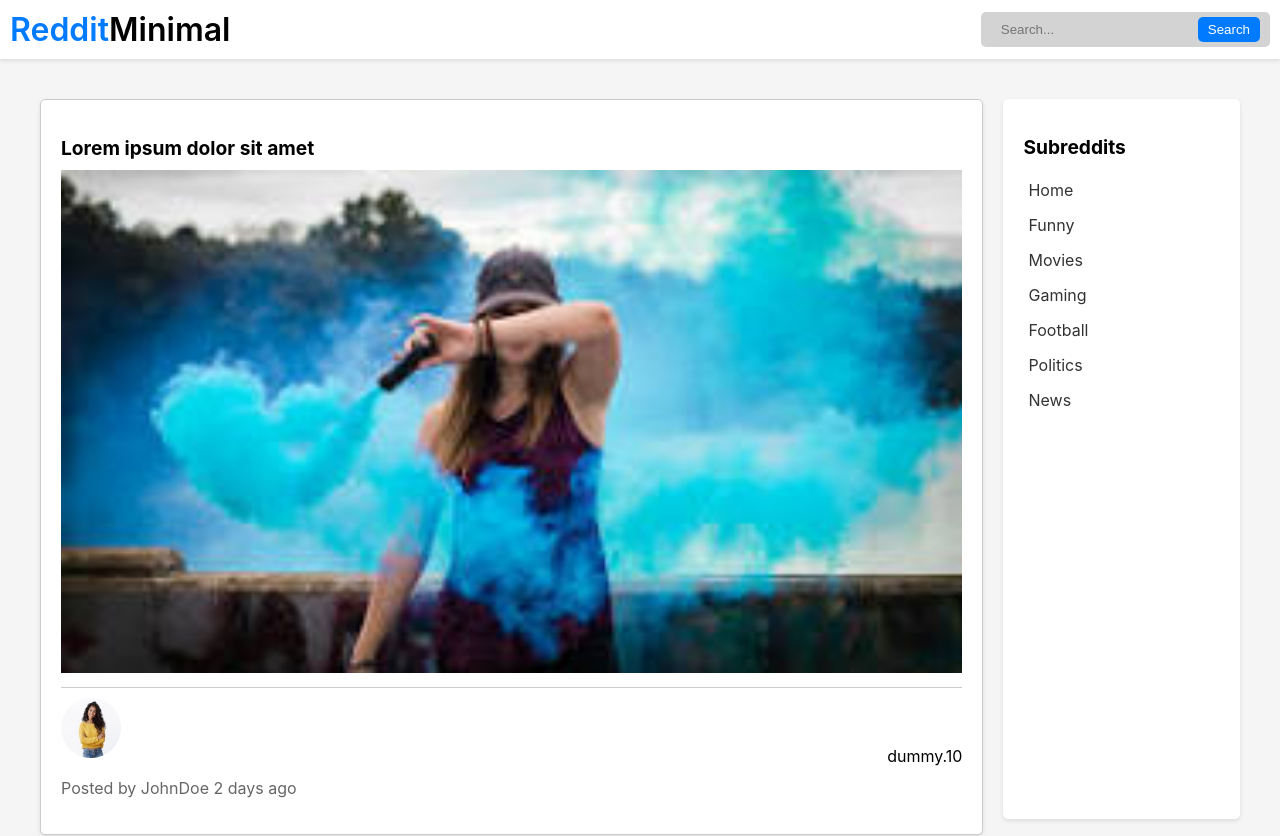
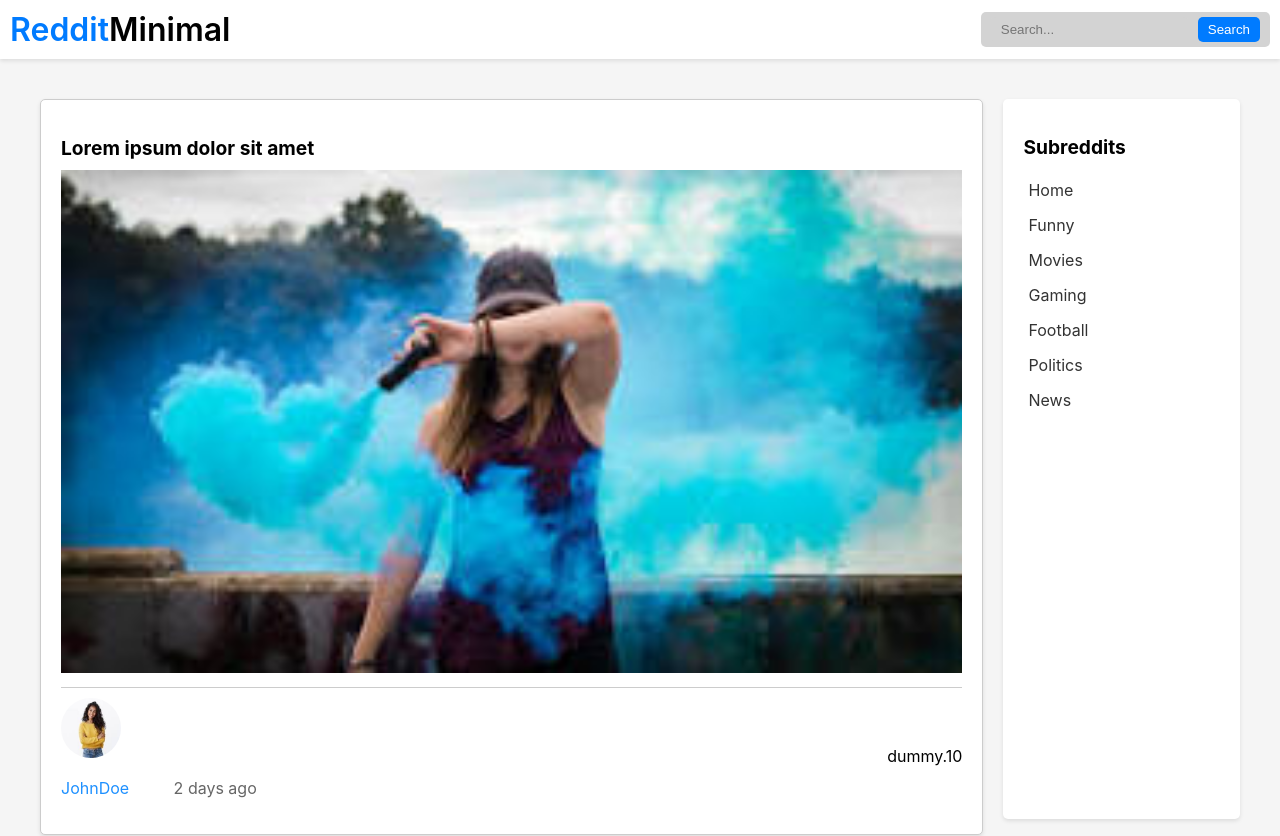
Before and after one commit to Sonickmumba/reddit-minimal, a React (Create React App) app: page / in a window 1280 px wide. Shown: the top 836 px of the page. Built offline with nearby package versions, Linux system fonts and the light colour scheme.

Commit message:
Add color to the name of the post

```diff
--- a/src/features/reddit/Reddit.module.css
+++ b/src/features/reddit/Reddit.module.css
@@ -39,6 +39,7 @@
 .user-info {
   display: flex;
   align-items: center;
+  justify-content: center;
 }
 
 .userPic {
@@ -52,6 +53,11 @@
   color: #666;
 }
 
+.namePostby {
+  color:dodgerblue;
+  margin-right: 40px;
+}
+
 .messages {
   display: flex;
   align-items: center;
--- a/src/features/reddit/reddit.js
+++ b/src/features/reddit/reddit.js
@@ -10,20 +10,18 @@ const Reddit = () => (
         {' '}
         <h2 className={styles.title}>{dummy.title}</h2>
         {dummy.imageSrc && (
-          <img src={dummy.imageSrc} alt="Reddit post" className={styles.image} />
+          <img
+            src={dummy.imageSrc}
+            alt="Reddit post"
+            className={styles.image}
+          />
         )}
         <div className={styles.line} />
         <div className={styles.footer}>
           <div className={styles.userinfo}>
-            <img
-              src={dummy.userPic}
-              alt="User"
-              className={styles.userPic}
-            />
+            <img src={dummy.userPic} alt="User" className={styles.userPic} />
             <p className={styles.postedBy}>
-              Posted by
-              {' '}
-              {dummy.postedBy}
+              <span className={styles.namePostby}>{dummy.postedBy}</span>
               {' '}
               {dummy.daysPosted}
               {' '}
```
